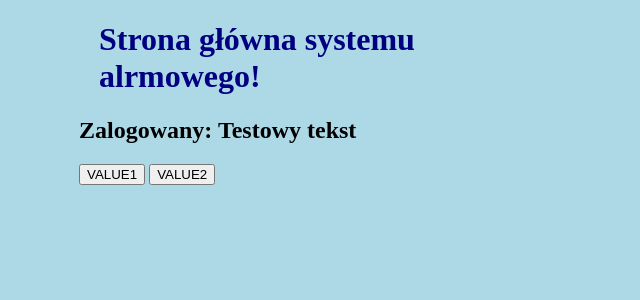
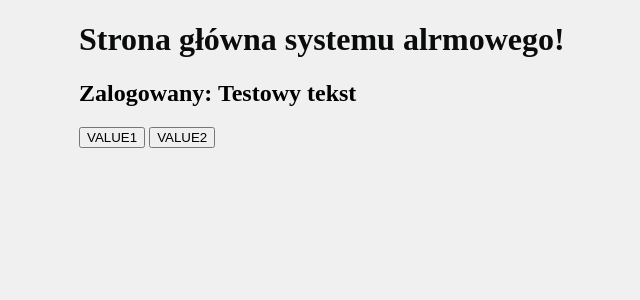
Before and after one commit to VadamC27/SW_Alarm_System, a Flask app: page /entries in a window 1280 px wide. Shown: the top 300 px of the page, without its empty margins (311-951 px from the left). Run offline with Flask 3, Linux system fonts and the light colour scheme.

```diff
--- a/BeagleBone/static/style.css
+++ b/BeagleBone/static/style.css
@@ -1,8 +1,7 @@
 body {
-    background-color: lightblue;
+    background-color: #F0F0F0;
 }
 
 h1 {
-color: navy;
-margin-left: 20px;
+color: #0A0B0B;
 }
```
Also changed, not shown: 1 other file.
